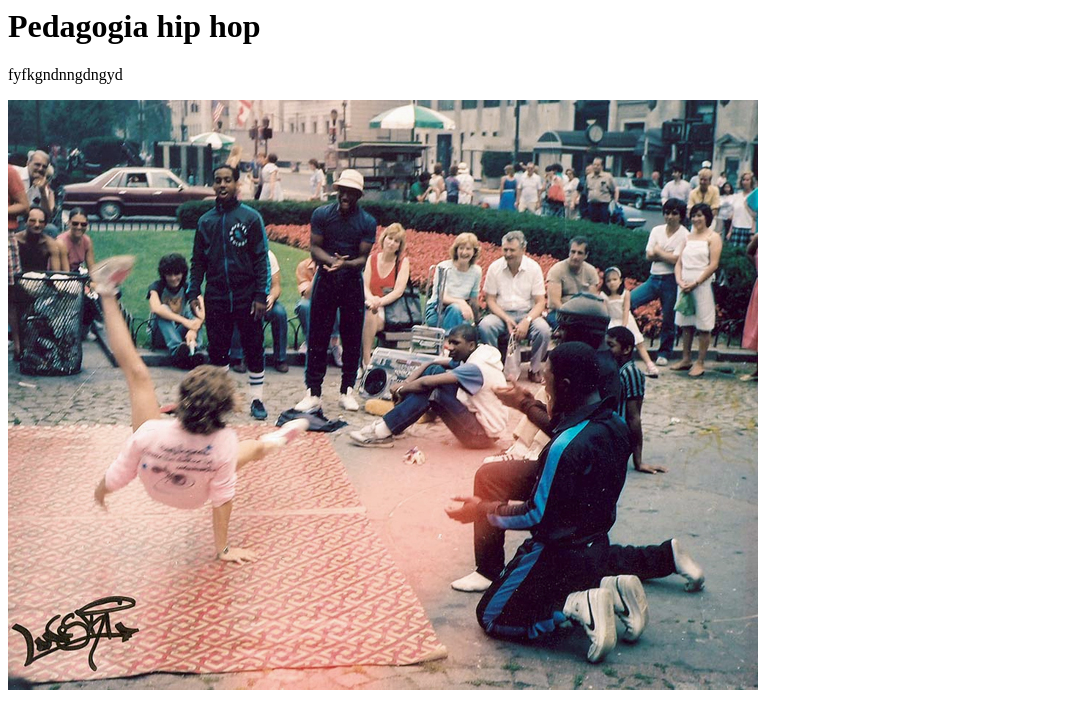
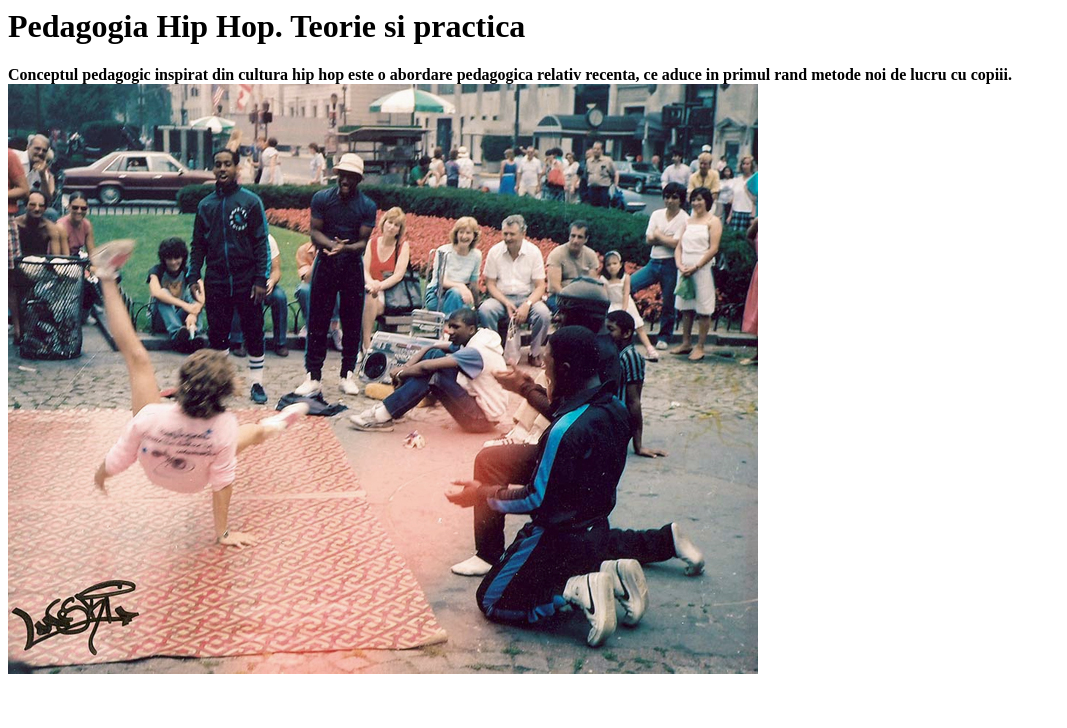
Before and after one commit to hhhead24/first-website, a plain HTML site: page index.html in a window 1280 px wide. Shown: the whole page, without its empty margins (0-1067 px from the left). Drawn offline with Linux system fonts and the light colour scheme.

Commit message:
Add files via upload

```diff
--- a/index.html
+++ b/index.html
@@ -1,8 +1,9 @@
 <html>
   <head></head>
   <body>
-     <h1>Pedagogia hip hop</h1>
-     <p title="hello">fyfkgndnngdngyd</p>
+     <h1>Pedagogia Hip Hop. Teorie si practica</h1>
+     <p title="Introducere in concept"></p>
+     <b>Conceptul pedagogic inspirat din cultura hip hop este o abordare pedagogica relativ recenta, ce aduce in primul rand metode noi de lucru cu copiii.</b>
      <img src="picture1.jpg"/>
   </body>
 </html>
```
